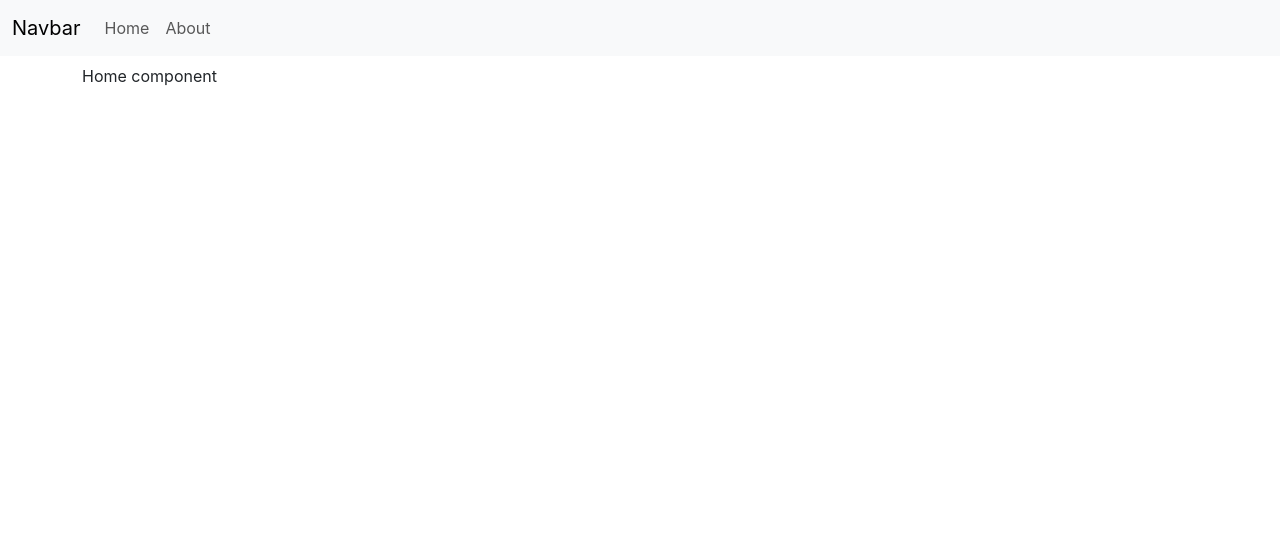
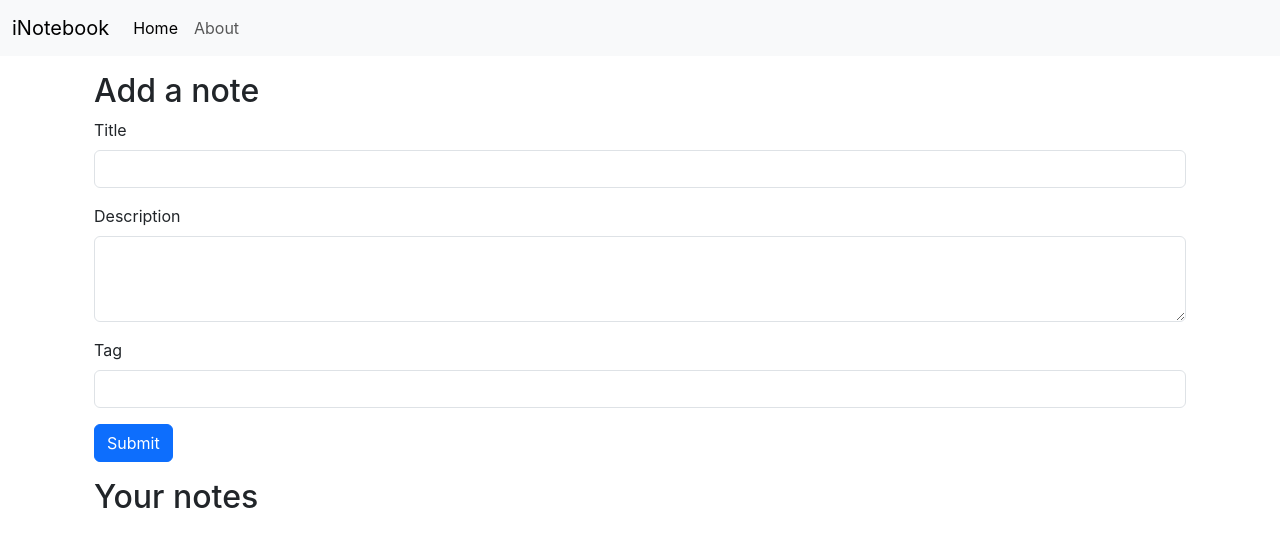
Before and after one commit to tony831993/inotebook-app, a React (Create React App) app: page / in a window 1280 px wide. Shown: the top 546 px of the page. Built offline with nearby package versions, Linux system fonts and the light colour scheme.

Commit message:
Update notes route, navbar and home components

```diff
--- a/package.json
+++ b/package.json
@@ -21,7 +21,7 @@
     "build": "react-scripts build",
     "test": "react-scripts test",
     "eject": "react-scripts eject",
-    "run-app": "concurrently \"npm runt start\" \"npx nodemon index.js\""
+    "run-app": "concurrently \"npm runt start\" \"npx nodemon ./backend/index.js\""
   },
   "eslintConfig": {
     "extends": [
--- a/src/App.js
+++ b/src/App.js
@@ -7,10 +7,12 @@ import {
 import Navbar from './components/Navbar';
 import Home from './components/Home';
 import About from './components/About';
+import NoteState from './context/notes/NoteState';
 
 function App() {
   return (
     <>
+      <NoteState>
         <Router>
           <Navbar></Navbar>
           <div className="container my-2">
@@ -20,6 +22,7 @@ function App() {
             </Routes>
           </div>
         </Router>
+      </NoteState>
     </>
   );
 }
--- a/src/components/Home.js
+++ b/src/components/Home.js
@@ -2,7 +2,29 @@ import React from 'react'
 
 const Home = () => {
   return (
-    <div>Home component</div>
+    <div>
+      <div className="container my-3">
+        <h2>Add a note</h2>
+        <form>
+          <div className="mb-3">
+            <label for="title" className="form-label">Title</label>
+            <input type="text" className="form-control" id="title" />
+          </div>
+          <div class="mb-3">
+            <label for="description" class="form-label">Description</label>
+            <textarea class="form-control" id="description" rows="3"></textarea>
+          </div>
+          <div className="mb-3">
+            <label for="tag" className="form-label">Tag</label>
+            <input type="text" className="form-control" id="tag" />
+          </div>
+          <button type="submit" className="btn btn-primary">Submit</button>
+        </form>
+      </div>
+      <div className="container my-3">
+        <h2>Your notes</h2>
+      </div>
+    </div>
   )
 }
 
--- a/src/components/Navbar.js
+++ b/src/components/Navbar.js
@@ -1,20 +1,25 @@
-import React from 'react'
-import { Link } from "react-router-dom";
+import React, { useEffect } from 'react'
+import { Link, useLocation } from "react-router-dom";
 const Navbar = () => {
+
+    const location = useLocation();
+    useEffect(() => {
+    }, [location])
+
     return (
         <nav className="navbar navbar-expand-lg bg-body-tertiary">
             <div className="container-fluid">
-                <Link className="navbar-brand" to="/">Navbar</Link>
+                <Link className="navbar-brand" to="/">iNotebook</Link>
                 <button className="navbar-toggler" type="button" data-bs-toggle="collapse" data-bs-target="#navbarSupportedContent" aria-controls="navbarSupportedContent" aria-expanded="false" aria-label="Toggle navigation">
                     <span className="navbar-toggler-icon"></span>
                 </button>
                 <div className="collapse navbar-collapse" id="navbarSupportedContent">
                     <ul className="navbar-nav me-auto mb-2 mb-lg-0">
                         <li className="nav-item">
-                            <Link className="nav-link" to="/">Home</Link>
+                            <Link className={`nav-link ${(location.pathname === '/') ? 'active' : ''}`} to="/">Home</Link>
                         </li>
                         <li className="nav-item">
-                            <Link className="nav-link" to="/about">About</Link>
+                            <Link className={`nav-link ${(location.pathname === '/about') ? 'active' : ''}`} to="/about">About</Link>
                         </li>
                     </ul>
                 </div>
--- /dev/null
+++ b/src/context/notes/NoteState.js
@@ -0,0 +1,31 @@
+import { useState } from "react";
+import NoteContext from "./noteContext";
+
+const NoteState = (props) => {
+    // const s1 = {
+    //     "name": "Tanmay",
+    //     "class": '8C'
+    // };
+    // const [state, setState] = useState(s1);
+    // const update = () => {
+    //     setTimeout(() => {
+    //         setState({
+    //             "name": "Harry",
+    //             "class": "9A"
+    //         })
+    //     }, 2000);
+    // }
+    // return (
+    //     <NoteContext.Provider value={{ state: state, update: update }}>
+    //         {props.children}
+    //     </NoteContext.Provider>
+    // );
+
+    return (
+        <NoteContext.Provider value={{}}>
+            {props.children}
+        </NoteContext.Provider>
+    );
+}
+
+export default NoteState;
--- /dev/null
+++ b/src/context/notes/noteContext.js
@@ -0,0 +1,5 @@
+import { createContext } from "react";
+
+const noteContext = createContext();
+
+export default noteContext;
```
Also changed, not shown: src/components/About.js (+7 -1 lines), 1 other file (tests, documents, lock files or other folders). Lines whose indentation alone changed are shown as unchanged.
